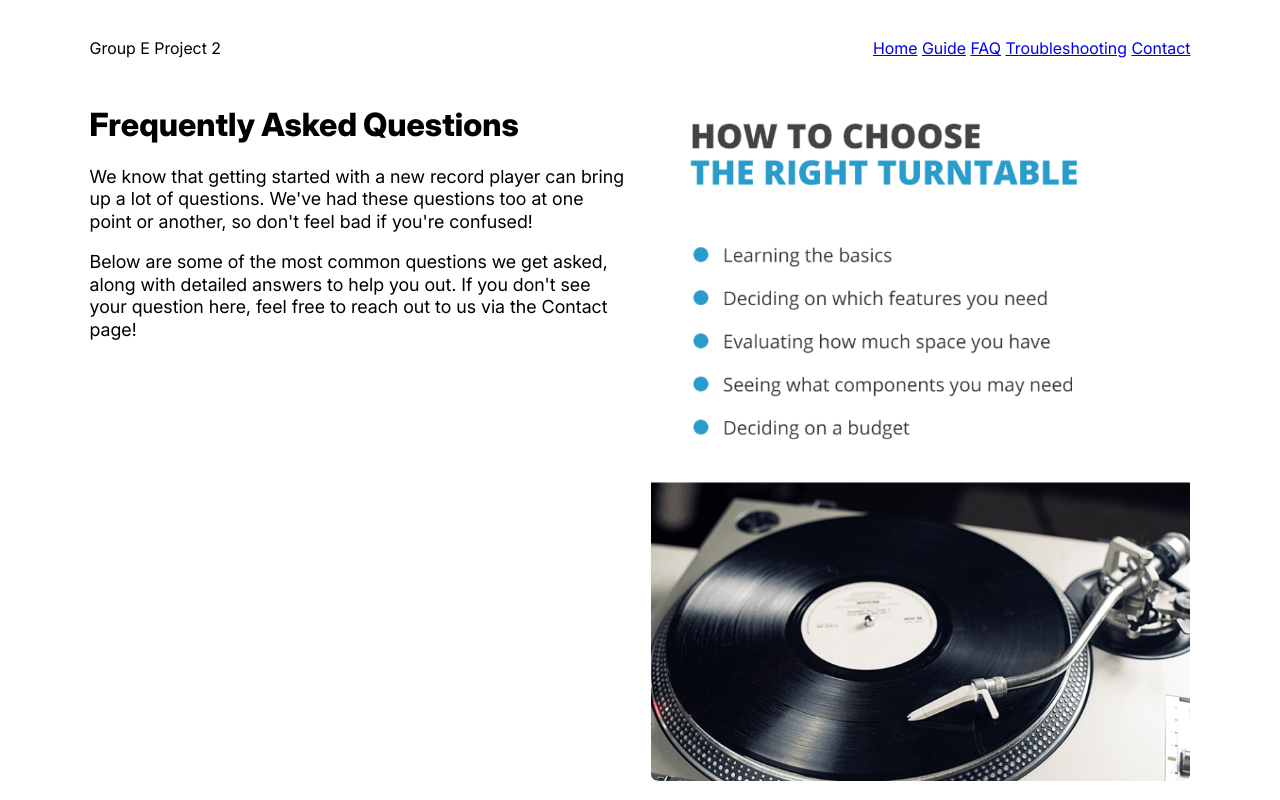
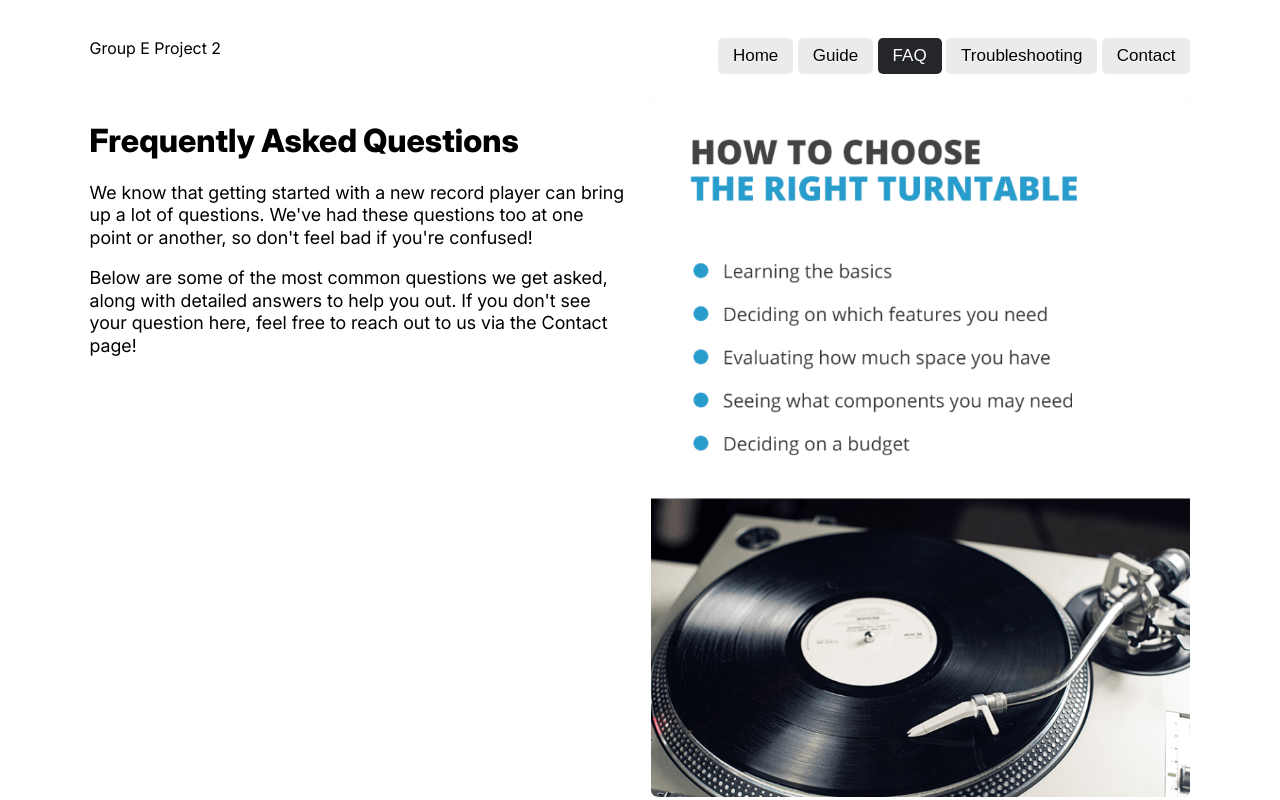
Before and after one commit to davidej123/Group-E-Artifact-Project, a plain HTML site: page pages/faq.html in a window 1280 px wide. Shown: the top 800 px of the page. Drawn offline with Linux system fonts and the light colour scheme.

Commit message:
Nav buttons

```diff
--- a/pages/faq.html
+++ b/pages/faq.html
@@ -12,11 +12,11 @@
       </div>
       <div class="n2">
         <ul>
-          <li><a href="../index.html">Home</a></li>
-          <li><a href="./guide.html">Guide</a></li>
-          <li><a href="./faq.html">FAQ</a></li>
-          <li><a href="./trouble.html">Troubleshooting</a></li>
-          <li><a href="./contact.html">Contact</a></li>
+          <li><a href="../index.html"><button class="WButtonS">Home</button></a></li>
+          <li><a href="./guide.html"><button class="WButtonS">Guide</button></a></li>
+          <li><a href="./faq.html"><button class="BButtonS">FAQ</button></a></li>
+          <li><a href="./trouble.html"><button class="WButtonS">Troubleshooting</button></a></li>
+          <li><a href="./contact.html"><button class="WButtonS">Contact</button></a></li>
         </ul>
       </div>
     </nav>
--- a/resources/style/style.css
+++ b/resources/style/style.css
@@ -250,3 +250,49 @@ img {
     grid-column-start: 3;
     text-align: right;
 }
+
+.BButtonS {
+    margin-top: 0px;
+    background-color: #242629;
+    border-radius: 5px;
+    border: none;
+    display: inline-block;
+    cursor: pointer;
+    color: #ffffff;
+    font-size: 17px;
+    padding: 8px 15px;
+    text-decoration: none;
+    text-shadow: 0px 1px 0px #232836;
+}
+
+.BButtonS:hover {
+    background-color: #040405;
+}
+
+.BButtonS:active {
+    position: relative;
+    top: 1px;
+}
+
+.WButtonS {
+    margin-top: 0px;
+    background-color: #ebebeb;
+    border: none;
+    border-radius: 5px;
+    display: inline-block;
+    cursor: pointer;
+    color: #000000;
+    font-size: 17px;
+    padding: 8px 15px;
+    text-decoration: none;
+    text-shadow: 0px 1px 0px #ffffff;
+}
+
+.WButtonS:hover {
+    background-color: #d4d4d4;
+}
+
+.WButtonS:active {
+    position: relative;
+    top: 1px;
+}
```
Also changed, not shown: index.html (+5 -5 lines), pages/contact.html (+5 -5 lines), pages/guide.html (+5 -5 lines), pages/trouble.html (+5 -5 lines).
